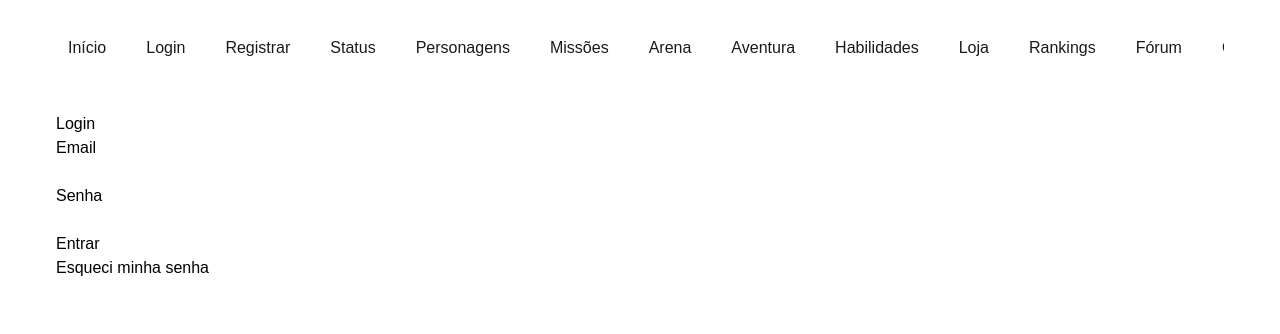
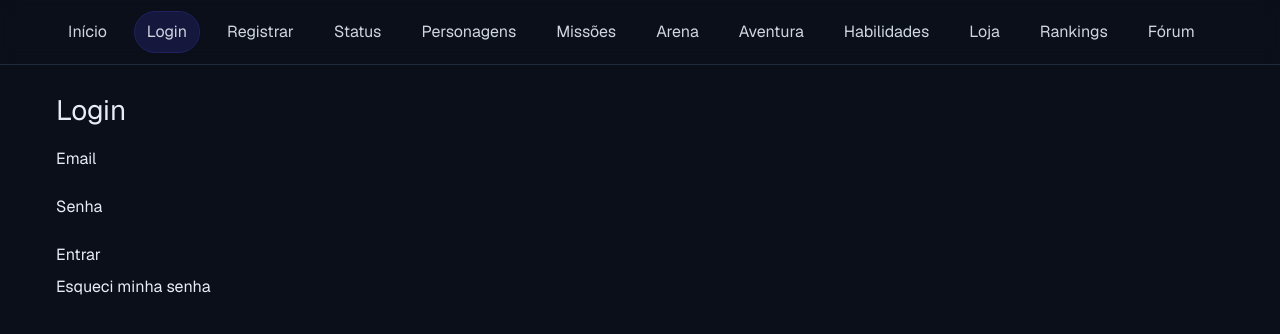
Before and after one commit to com6ao/enewrpg, a Next.js app: page /login in a window 1280 px wide. Shown: the top 334 px of the page. Built offline with nearby package versions, Linux system fonts and the light colour scheme; no server answers.

Commit message:
Update globals.css

```diff
--- a/app/globals.css
+++ b/app/globals.css
@@ -1,13 +1,24 @@
 @import "tailwindcss";
 
+/* ===== Tema ===== */
 :root {
   --background: #ffffff;
   --foreground: #171717;
+
+  /* Paleta do jogo (dark por padrão) */
+  --bg: #0b0f19;
+  --surface: #121826;
+  --text: #e6edf7;
+  --muted: #94a3b8;
+  --border: #1f2a3a;
+  --primary: #4f46e5;
+  --primary-contrast: #ffffff;
+  --ring: color-mix(in oklab, var(--primary) 40%, transparent);
 }
 
 @theme inline {
-  --color-background: var(--background);
-  --color-foreground: var(--foreground);
+  --color-background: var(--bg);
+  --color-foreground: var(--text);
   --font-sans: var(--font-geist-sans);
   --font-mono: var(--font-geist-mono);
 }
@@ -19,57 +30,74 @@
   }
 }
 
+/* ===== Base ===== */
+* { box-sizing: border-box; }
+html, body { height: 100%; }
+
 body {
-  background: var(--background);
-  color: var(--foreground);
-  font-family: Arial, Helvetica, sans-serif;
-}
-:root{
-  --bg: var(--bg, #0b0f19);
-  --surface: var(--surface, #121826);
-  --text: var(--text, #e6edf7);
-  --muted: var(--muted, #94a3b8);
-  --border: var(--border, #1f2a3a);
-  --primary: var(--primary, #4f46e5);
-  --primary-contrast: var(--primary-contrast, #ffffff);
-  --ring: color-mix(in oklab, var(--primary) 40%, transparent);
+  margin: 0;
+  background: var(--bg);
+  color: var(--text);
+  font-family: var(--font-geist-sans, system-ui, -apple-system, Segoe UI, Roboto, Arial, sans-serif);
+  -webkit-font-smoothing: antialiased;
+  -moz-osx-font-smoothing: grayscale;
 }
 
-*{box-sizing:border-box}
-html,body{height:100%}
-body{
-  margin:0;
-  background:var(--bg);
-  color:var(--text);
-  -webkit-font-smoothing:antialiased;
-  -moz-osx-font-smoothing:grayscale;
+a { color: inherit; }
+
+/* ===== Layout ===== */
+.site-header{
+  position: sticky; top: 0; z-index: 50;
+  backdrop-filter: blur(8px);
+  background: color-mix(in oklab, var(--bg) 80%, transparent);
+  border-bottom: 1px solid var(--border);
+}
+.container{ max-width: 1200px; margin: 0 auto; padding: 0 16px; }
+main.container{ padding-top: 24px; }
+
+/* ===== Nav ===== */
+.topnav{
+  display: flex; gap: 16px; align-items: center;
+  overflow-x: auto; padding: 12px 0;
+  scrollbar-width: none; -ms-overflow-style: none;
+}
+.topnav::-webkit-scrollbar{ display: none; }
+.topnav a{
+  opacity: .9; padding: 8px 12px; border-radius: 999px;
+  text-decoration: none; white-space: nowrap;
+}
+.topnav a:hover{ opacity: 1; }
+.topnav a[aria-current="page"]{
+  background: color-mix(in oklab, var(--primary) 20%, transparent);
+  outline: 1px solid var(--ring);
 }
 
-/* Layout */
-.site-header{
-  position:sticky; top:0; z-index:50;
-  backdrop-filter:blur(8px);
-  background:color-mix(in oklab, var(--bg) 70%, transparent);
-  border-bottom:1px solid var(--border);
+/* ===== UI ===== */
+.card{
+  background: var(--surface);
+  border: 1px solid var(--border);
+  border-radius: 14px;
+  padding: 16px;
 }
-.container{max-width:1200px; margin:0 auto; padding:16px}
+.input{
+  width: 100%;
+  background: var(--surface);
+  border: 1px solid var(--border);
+  color: var(--text);
+  border-radius: 10px;
+  padding: 10px 12px;
+}
+.btn{
+  background: var(--primary);
+  color: var(--primary-contrast);
+  border: none;
+  padding: 10px 14px;
+  border-radius: 10px;
+  cursor: pointer;
+}
+.btn:focus{ outline: 2px solid var(--ring); outline-offset: 2px; }
+.muted{ color: var(--muted); }
 
-/* Nav */
-.topnav{
-  display:grid; grid-auto-flow:column; gap:16px;
-  padding:12px 0; overflow-x:auto;
-}
-.topnav a{
-  color:var(--text); opacity:.9;
-  padding:8px 12px; border-radius:999px; text-decoration:none;
-}
-.topnav a[aria-current="page"]{
-  background:color-mix(in oklab, var(--primary) 20%, transparent);
-  outline:1px solid var(--ring);
-}
-
-/* UI helpers */
-.card{background:var(--surface); border:1px solid var(--border); border-radius:14px; padding:16px}
-.input{width:100%; background:var(--surface); border:1px solid var(--border); color:var(--text); border-radius:10px; padding:10px 12px}
-.btn{background:var(--primary); color:var(--primary-contrast); border:none; padding:10px 14px; border-radius:10px; cursor:pointer}
-.muted{color:var(--muted)}
+/* ===== Tipografia ===== */
+h1{ font-size: clamp(20px, 2.4vw, 28px); margin: 0 0 16px; }
+p{ margin: 8px 0; }
```
